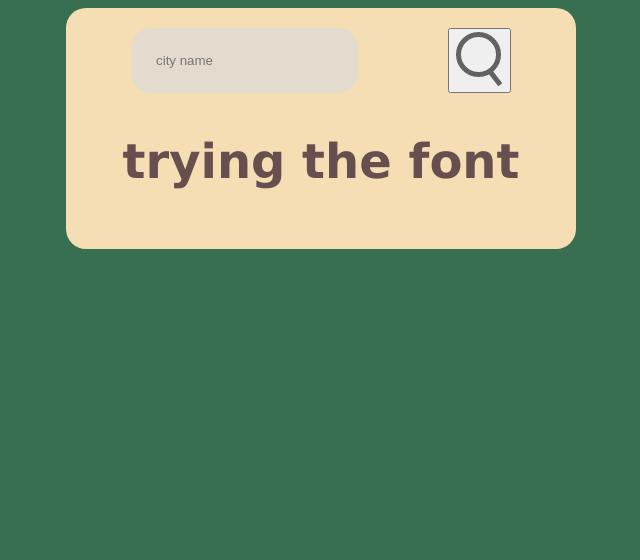
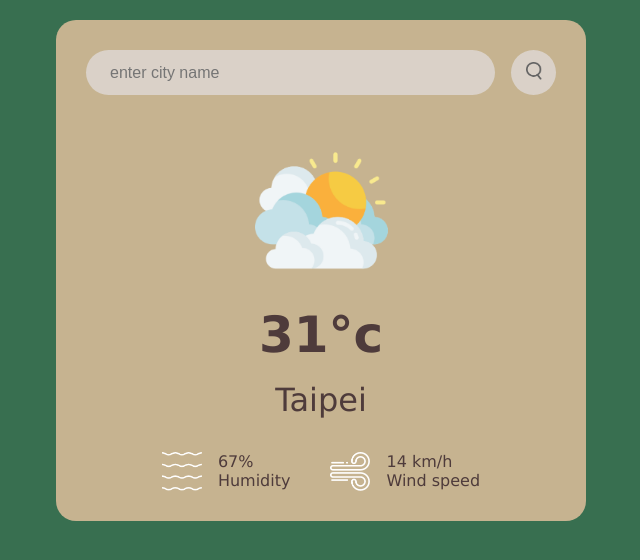
Before and after one commit to Jamiefirstday/Weather-App, a plain HTML site: page index.html in a window 1280 px wide. Shown: the whole page, without its empty margins (319-959 px from the left). Drawn offline with Linux system fonts and the light colour scheme.

Commit message:
First view for the weather App

```diff
--- a/all.css
+++ b/all.css
@@ -1,28 +1,224 @@
-body{
-    font-size: 24px;
-    line-height: 1.5;
-    font-family:'Lucida Sans', 'Lucida Sans Regular', 'Lucida Grande', 'Lucida Sans Unicode', Geneva, Verdana, sans-serif;
+/* http://meyerweb.com/eric/tools/css/reset/
+   v2.0 | 20110126
+   License: none (public domain)
+*/
+
+html,
+body,
+div,
+span,
+applet,
+object,
+iframe,
+h1,
+h2,
+h3,
+h4,
+h5,
+h6,
+p,
+blockquote,
+pre,
+a,
+abbr,
+acronym,
+address,
+big,
+cite,
+code,
+del,
+dfn,
+em,
+img,
+ins,
+kbd,
+q,
+s,
+samp,
+small,
+strike,
+strong,
+sub,
+sup,
+tt,
+var,
+b,
+u,
+i,
+center,
+dl,
+dt,
+dd,
+ol,
+ul,
+li,
+fieldset,
+form,
+label,
+legend,
+table,
+caption,
+tbody,
+tfoot,
+thead,
+tr,
+th,
+td,
+article,
+aside,
+canvas,
+details,
+embed,
+figure,
+figcaption,
+footer,
+header,
+hgroup,
+menu,
+nav,
+output,
+ruby,
+section,
+summary,
+time,
+mark,
+audio,
+video {
+    margin: 0;
+    padding: 0;
+    border: 0;
+    font-size: 100%;
+    font: inherit;
+    vertical-align: baseline;
+}
+
+/* HTML5 display-role reset for older browsers */
+article,
+aside,
+details,
+figcaption,
+figure,
+footer,
+header,
+hgroup,
+menu,
+nav,
+section {
+    display: block;
+}
+
+body {
+    line-height: 1;
+}
+
+ol,
+ul {
+    list-style: none;
+}
+
+blockquote,
+q {
+    quotes: none;
+}
+
+blockquote:before,
+blockquote:after,
+q:before,
+q:after {
+    content: '';
+    content: none;
+}
+
+table {
+    border-collapse: collapse;
+    border-spacing: 0;
+}
+
+/* Finley's coding start here */
+body {
+    font-family: 'Lucida Sans', 'Lucida Sans Regular', 'Lucida Grande', 'Lucida Sans Unicode', Geneva, Verdana, sans-serif;
     background-color: rgba(7, 76, 37, 0.799);
 }
-.card{
+
+/* weather card */
+.card {
     width: 90%;
-    margin: 0 auto;
+    margin: 20px auto;
     max-width: 470px;
-    background: wheat;
-    color: rgb(104, 79, 79);
+    background: rgb(198, 179, 144);
+    color: rgb(78, 59, 59);
     text-align: center;
     border-radius: 20px;
-    padding: 20px;
+    padding: 30px;
 }
-.search{
+
+/* search bar design */
+.search {
     width: 100%;
     display: flex;
     justify-content: space-around;
+    align-items: center;
 }
-.search input{
-    border-radius: 20px;
-    border: 0px solid lightslategray;
+
+.search input {
+    border-radius: 30px;
+    outline: 0;
+    border: 0;
     background: rgba(223, 219, 216, 0.784);
-    padding: 10px 25px;
+    padding: 0px 24px;
     height: 45px;
+    font-size: 16px;
+    color: rgb(51, 41, 38);
+    flex: 1;
+    margin-right: 16px;
 }
+
+.search button {
+    outline: 0;
+    border: 0;
+    background: rgba(223, 219, 216, 0.784);
+    border-radius: 50%;
+    width: 45px;
+    height: 45px;
+    cursor: pointer;
+}
+
+.search button img {
+    width: 16px;
+}
+
+/* result design */
+.weather-icon {
+    width: 170px;
+    margin-top: 30px;
+}
+
+.weather h1 {
+    font-size: 50px;
+    font-weight: 700;
+    margin-bottom: 24px;
+    margin-top: 12px;
+}
+
+.weather h2 {
+    font-size: 32px;
+    margin-bottom: 36px;
+}
+.details{
+    display: flex;
+    justify-content: center;
+    gap: 40px;
+}
+.details .col{
+    display: flex;
+
+}
+.col img{
+    width: 40px;
+}
+.col p{
+    text-align: start;
+    line-height: 1.2;
+    font-size: 16px;
+    margin-left: 16px;
+}
--- a/index.html
+++ b/index.html
@@ -10,10 +10,32 @@
     <body>
         <div class="card">
             <div class="search">
-                <input type="text" placeholder="city name" spellcheck="false">
-                <button><img src="images/search.png"></button>
+                <input type="text" placeholder="enter city name"
+                    spellcheck="false">
+                <button><img src="images/search.png" alt="search"></button>
             </div>
-            <h1>trying the font</h1>
+            <div class="weather">
+                <img src="images/clouds.png" alt="clouds" class="weather-icon">
+                <h1 class="temp">31°c</h1>
+                <h2 class="city">Taipei</h2>
+                <div class="details">
+                    <div class="col">
+                        <img src="images/humidity.png" alt="humidity">
+                        <div>
+                            <p class="humidity">67%</p>
+                            <p>Humidity</p>
+                        </div>
+                    </div>
+                    <div class="col">
+                        <img src="images/wind.png" alt="wind">
+                        <div>
+                            <p class="wind">14 km/h</p>
+                            <p>Wind speed</p>
+                        </div>
+                    </div>
+                </div>
+            </div>
+            <h1></h1>
         </div>
     </body>
 </html>
```
